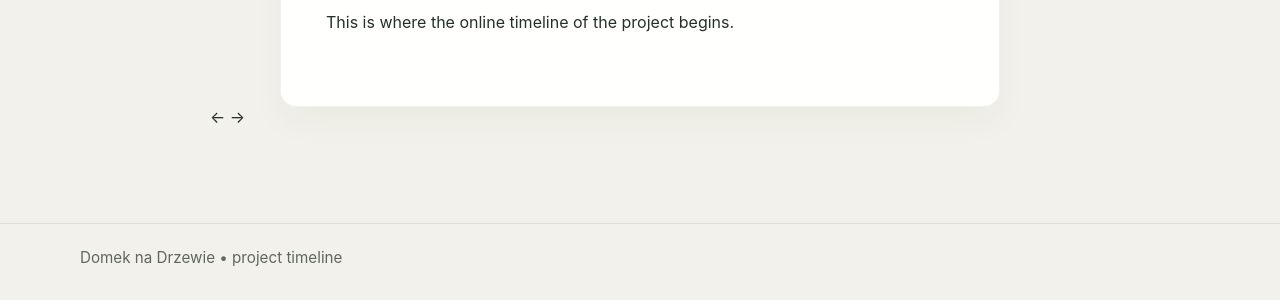
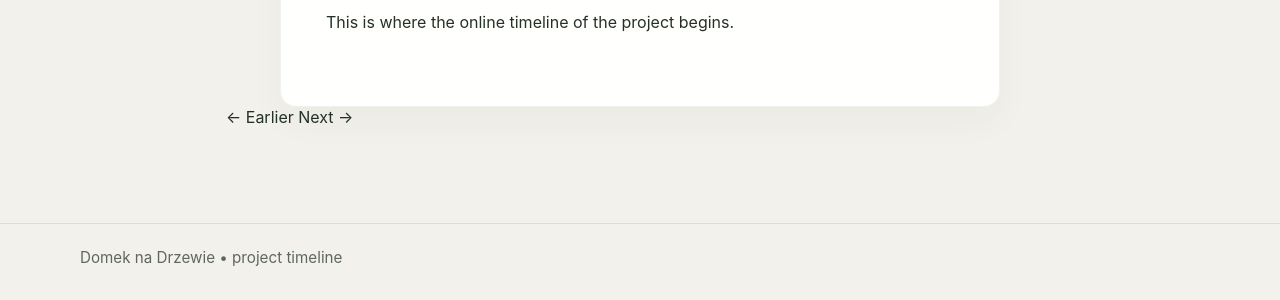
Before and after one commit to akonkia/domeknadrzewie, a Jekyll site: the page built from _posts/2026-02-15-good-foundations.en.md, in a window 1280 px wide and 900 px high, scrolled down 877 px. Shown: the part 597-897 px from the top of the window. Built offline with Jekyll 4.4.1, drawn with Linux system fonts in a browser that asks for light colours.

Commit message:
Update post.html

```diff
--- a/_layouts/post.html
+++ b/_layouts/post.html
@@ -185,17 +185,21 @@ layout: default
   {% endif %}
 {% endfor %}
 
-<nav class="post-nav">
+<nav class="post-nav container">
+
   {% if prev_post %}
-    <a href="{{ prev_post.url | relative_url }}">
-      ← {{ prev_post.title }}
+    <a class="post-nav-card prev" href="{{ prev_post.url | relative_url }}">
+      <span class="post-nav-label">← Earlier</span>
+      <span class="post-nav-title">{{ prev_post.title }}</span>
     </a>
   {% endif %}
 
   {% if next_post %}
-    <a href="{{ next_post.url | relative_url }}">
-      {{ next_post.title }} →
+    <a class="post-nav-card next" href="{{ next_post.url | relative_url }}">
+      <span class="post-nav-label">Next →</span>
+      <span class="post-nav-title">{{ next_post.title }}</span>
     </a>
   {% endif %}
+
 </nav>
 </article>
```
